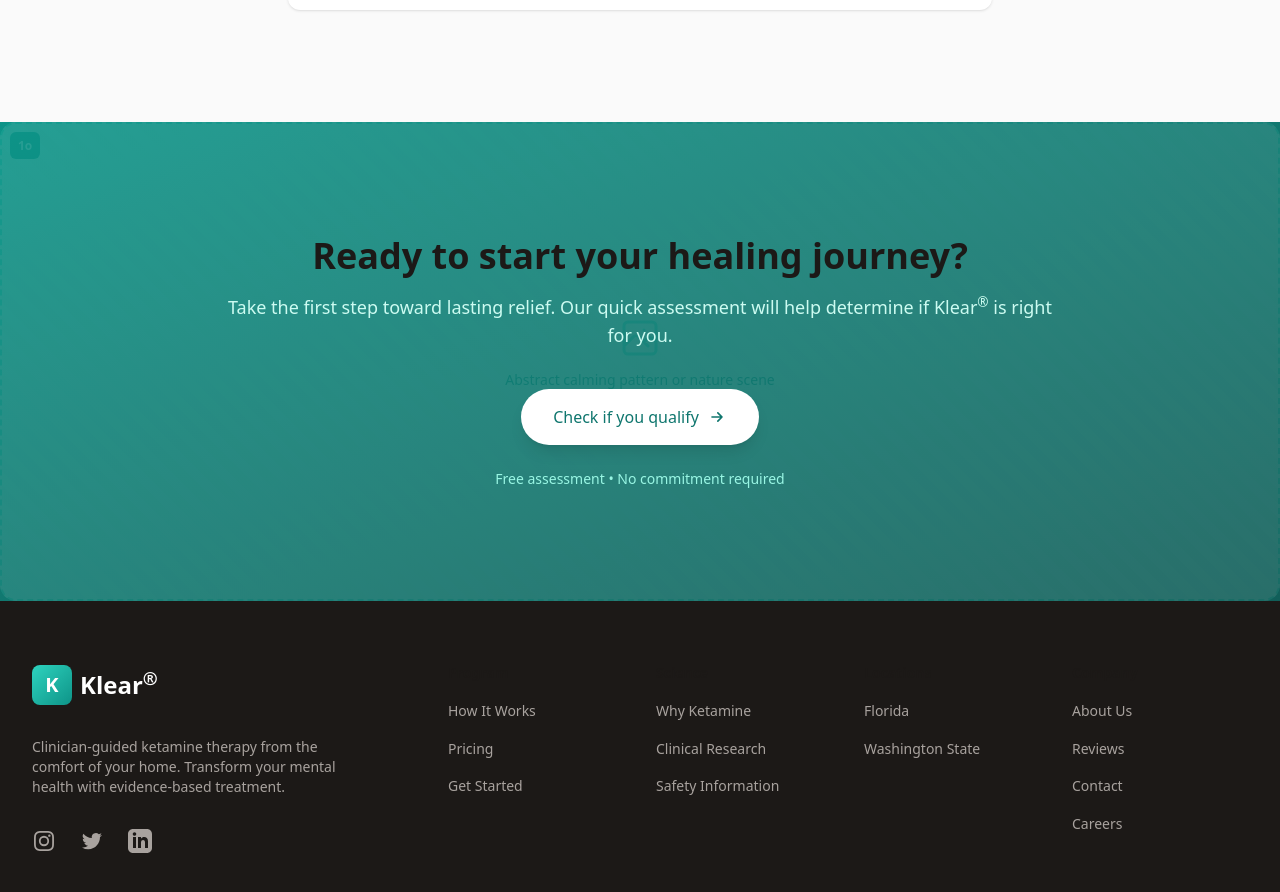
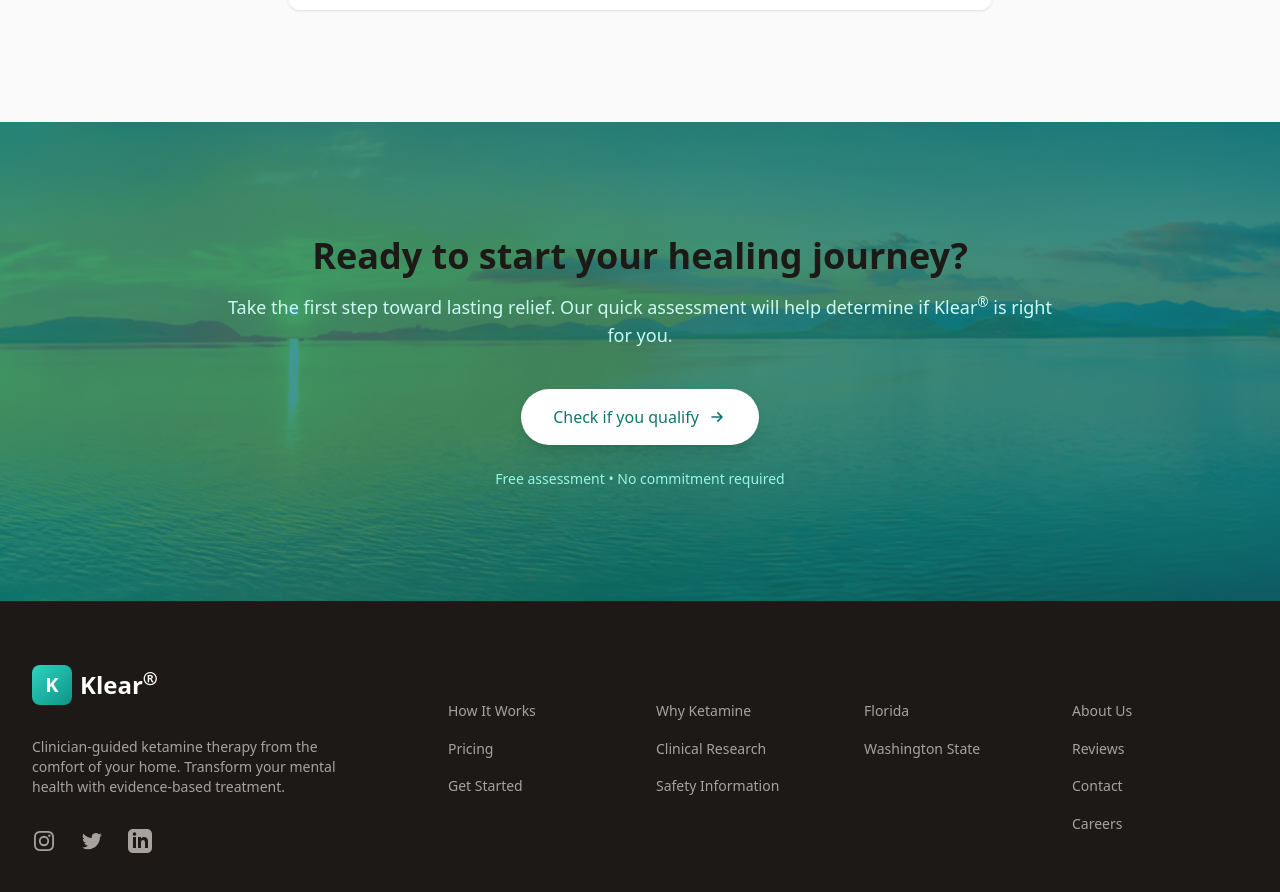
Before and after one commit to the-practice/klear, a Next.js app: page / in a window 1280 px wide. Shown: the part 5219-6111 px from the top of the page. Built offline with nearby package versions, Linux system fonts and the light colour scheme.

Commit message:
Refactor code structure for improved readability and maintainability

```diff
--- a/src/app/page.tsx
+++ b/src/app/page.tsx
@@ -537,13 +537,14 @@ function FAQSection() {
 function CTASection() {
   return (
     <section className="py-20 lg:py-28 bg-gradient-to-br from-[var(--klear-primary-600)] to-[var(--klear-primary-800)] relative overflow-hidden">
-      {/* Background Image Placeholder */}
-      <div className="absolute inset-0 opacity-10">
-        <ImagePlaceholder
-          id="1o"
-          aspectRatio="wide"
-          description="Abstract calming pattern or nature scene"
-          className="w-full h-full rounded-none border-none"
+      {/* Background Image */}
+      <div className="absolute inset-0 opacity-20">
+        <Image
+          src="/naturescene.webp"
+          alt="Calming nature scene background"
+          fill
+          className="object-cover"
+          sizes="100vw"
         />
       </div>
 
```
Also changed, not shown: public/naturescene.webp (added).
